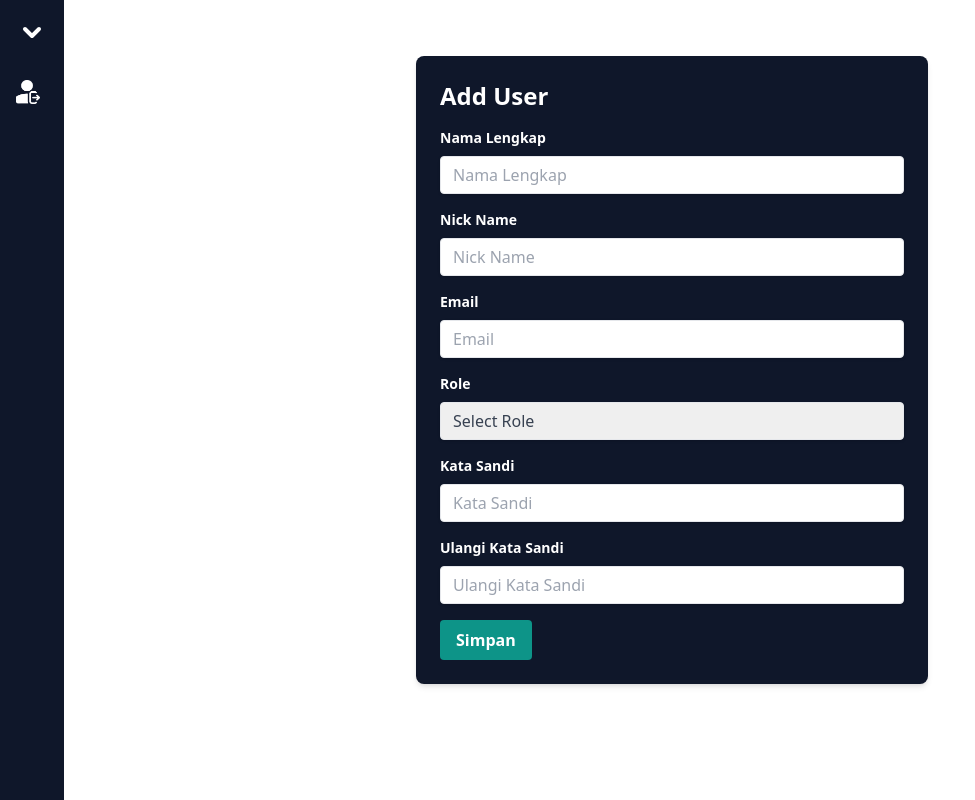
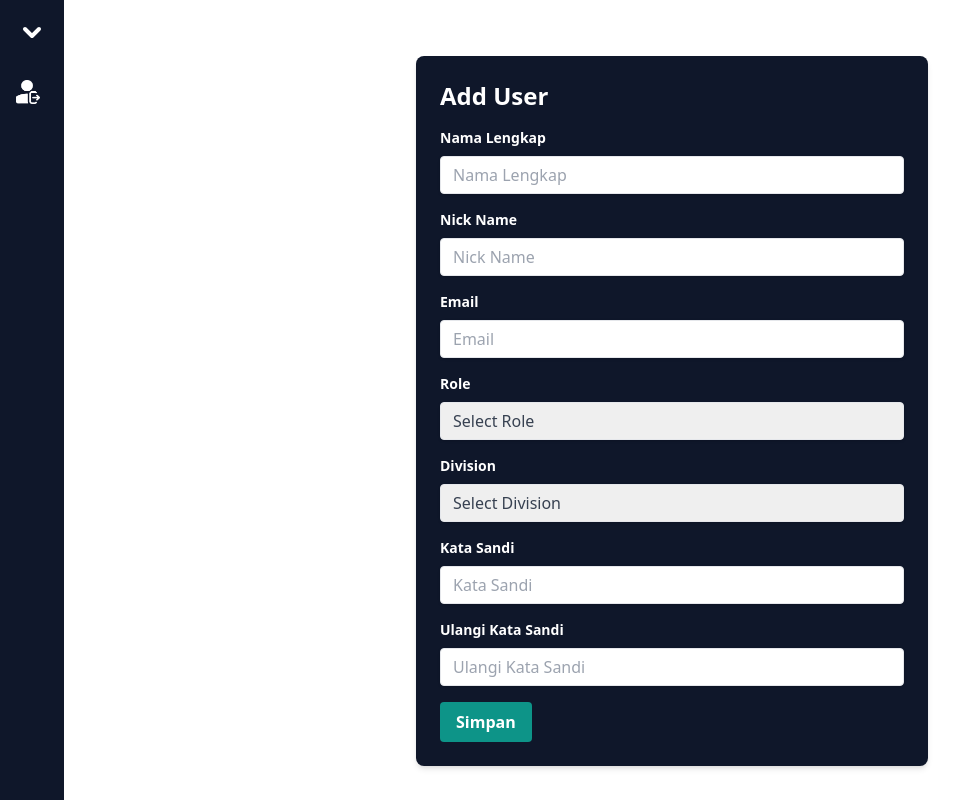
Before and after one commit to Bagussurya12/LandingPage_Sales, a Nuxt app: page /users/create in a window 1280 px wide. Shown: the whole page, without its empty margins (0-975 px from the left). Built offline with nearby package versions, Linux system fonts and the light colour scheme.

Commit message:
Update UserHandler

```diff
--- a/pages/users/create.vue
+++ b/pages/users/create.vue
@@ -26,21 +26,22 @@
             <div class="mb-4">
               <label
                 class="block text-white text-sm font-bold mb-2"
-                for="nickName"
+                for="nick_name"
                 >Nick Name</label
               >
               <input
-                v-model="form.nickName"
-                :class="{ 'border-red-500': errors.nickName }"
+                v-model="form.nick_name"
+                :class="{ 'border-red-500': errors.nick_name }"
                 class="shadow appearance-none border rounded w-full py-2 px-3 text-Dark leading-tight focus:outline-none focus:shadow-outline"
                 type="text"
-                id="nickName"
+                id="nick_name"
                 placeholder="Nick Name"
               />
-              <p v-if="errors.nickName" class="text-red-500 text-xs italic">
-                {{ errors.nickName }}
+              <p v-if="errors.nick_name" class="text-red-500 text-xs italic">
+                {{ errors.nick_name }}
               </p>
             </div>
+
             <div class="mb-4">
               <label class="block text-white text-sm font-bold mb-2" for="email"
                 >Email</label
@@ -80,6 +81,32 @@
               </select>
               <p v-if="errors.level" class="text-red-500 text-xs italic">
                 {{ errors.level }}
+              </p>
+            </div>
+            <div class="mb-4">
+              <label class="block text-white text-sm font-bold mb-2" for="level"
+                >Division</label
+              >
+              <select
+                v-model="form.division"
+                :class="{ 'border-red-500': errors.division }"
+                class="shadow appearance-none border rounded w-full py-2 px-3 text-gray-700 leading-tight focus:outline-none focus:shadow-outline"
+                id="division"
+              >
+                <option value="" disabled class="text-Dark">
+                  Select Division
+                </option>
+                <option
+                  v-for="division in divisions"
+                  :key="division"
+                  :value="division"
+                  class="text-Dark"
+                >
+                  {{ division }}
+                </option>
+              </select>
+              <p v-if="errors.division" class="text-red-500 text-xs italic">
+                {{ errors.division }}
               </p>
             </div>
             <div class="mb-4">
@@ -126,6 +153,7 @@
                 :disabled="isDisable"
                 class="bg-Hijau hover:bg-teal-900 text-white font-bold py-2 px-4 rounded focus:outline-none focus:shadow-outline"
                 type="submit"
+                @click=""
               >
                 <span v-if="!isDisable">Simpan</span>
                 <span v-else>Loading...</span>
@@ -145,27 +173,30 @@ export default {
     return {
       isDisable: false,
       levels: ["Admin", "Staff"],
+      divisions: ["SALES EXECUTIVE", "AGENT PROPERTY OCBD"],
       emailExist: false,
       nickNameExist: false,
       form: {
         fullname: "",
-        nickName: "",
+        nick_name: "",
         email: "",
         password: "",
         retype_password: "",
         level: "",
+        division: "",
       },
       errors: {
         fullname: "",
-        nickName: "",
+        nick_name: "",
         email: "",
         password: "",
         retype_password: "",
         level: "",
+        division: "",
       },
       rules: {
         fullname: [(v) => !!v || this.$t("FULLNAME_IS_REQUIRED")],
-        nickName: [
+        nick_name: [
           (v) => !!v || this.$t("NICKNAME_IS_REQUIRED"),
           (v) => /^[a-z0-9._]+$/.test(v) || this.$t("NICKNAME_INVALID"),
         ],
@@ -186,6 +217,7 @@ export default {
             this.$t("RE_PASSWORD_MUST_BE_SAME_WITH_PASSWORD"),
         ],
         level: [(v) => !!v || this.$t("ROLE_IS_REQUIRED")],
+        division: [(v) => !!v || this.$t("DIVISION_IS_REQUIRED")],
       },
     };
   },
@@ -196,11 +228,12 @@ export default {
     validateForm() {
       this.errors = {
         fullname: "",
-        nickName: "",
+        nick_name: "",
         email: "",
         password: "",
         retype_password: "",
         level: "",
+        division: "",
       };
       let valid = true;
 
@@ -208,14 +241,14 @@ export default {
         this.errors.fullname = "Nama lengkap diperlukan.";
         valid = false;
       }
-      if (!this.form.nickName) {
-        this.errors.nickName = "Nick Name diperlukan.";
+      if (!this.form.nick_name) {
+        this.errors.nick_name = "Nick Name diperlukan.";
         valid = false;
-      } else if (!/^[a-z0-9._]+$/.test(this.form.nickName)) {
-        this.errors.nickName = "Nick Name tidak valid.";
+      } else if (!/^[a-z0-9._]+$/.test(this.form.nick_name)) {
+        this.errors.nick_name = "Nick Name tidak valid.";
         valid = false;
       } else if (this.nickNameExist) {
-        this.errors.nickName = "Nick Name Sudah Di Gunakan!";
+        this.errors.nick_name = "Nick Name Sudah Di Gunakan!";
         valid = false;
       }
       if (!this.form.email) {
@@ -244,6 +277,10 @@ export default {
       }
       if (!this.form.level) {
         this.errors.level = "Peran diperlukan.";
+        valid = false;
+      }
+      if (!this.form.division) {
+        this.errors.division = "Peran diperlukan.";
         valid = false;
       }
       return valid;
@@ -275,9 +312,10 @@ export default {
               error.response.data.message === "NICK_NAME_ALREADY_EXIST"
             ) {
               this.nickNameExist = true;
-              this.errors.nickName = "Nick Name Sudah Di Gunakan!";
+              this.errors.nick_name = "Nick Name Sudah Di Gunakan!";
             }
             this.isDisable = false;
+            console.log(this.form);
           });
       }
     },
```
